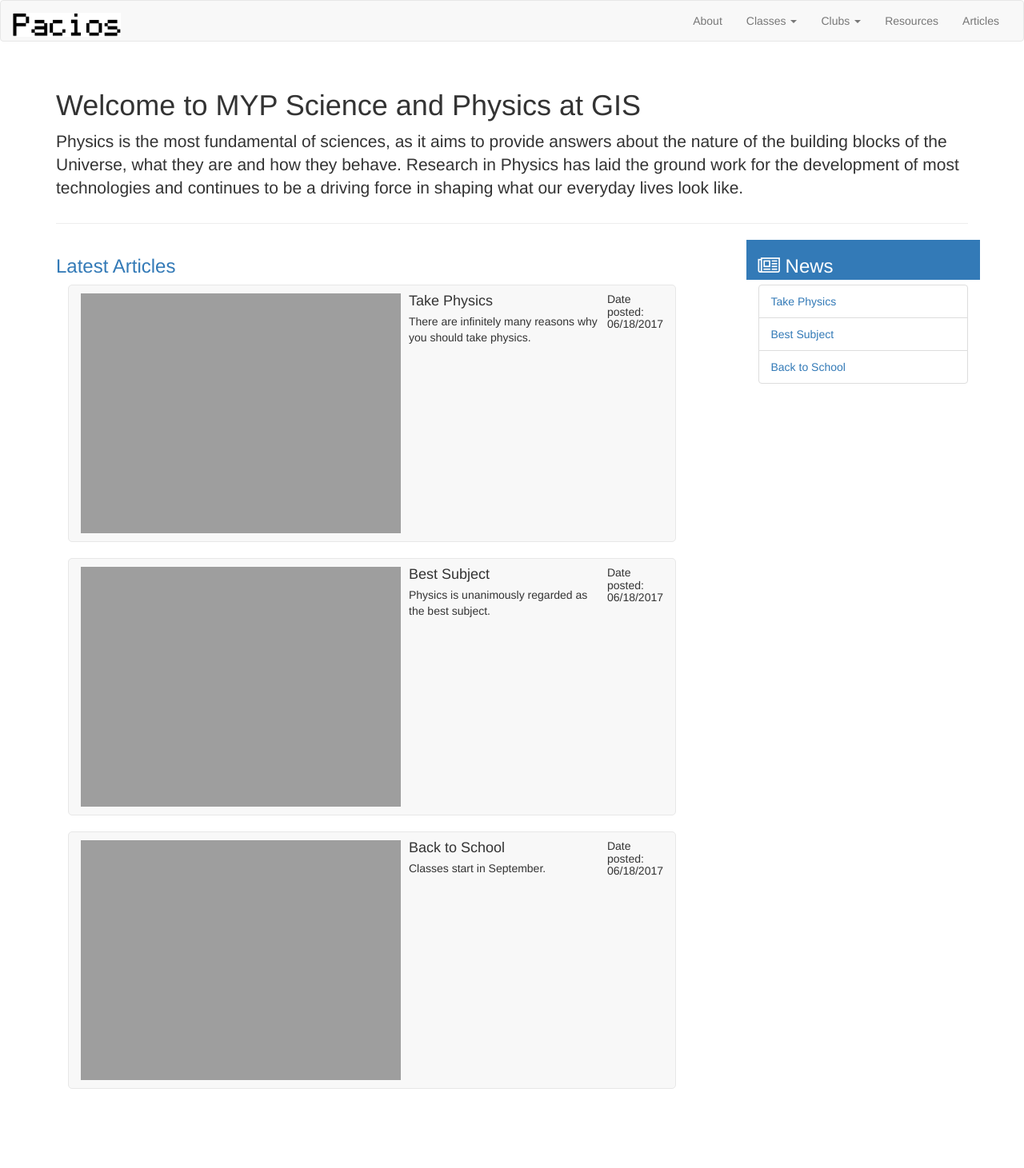
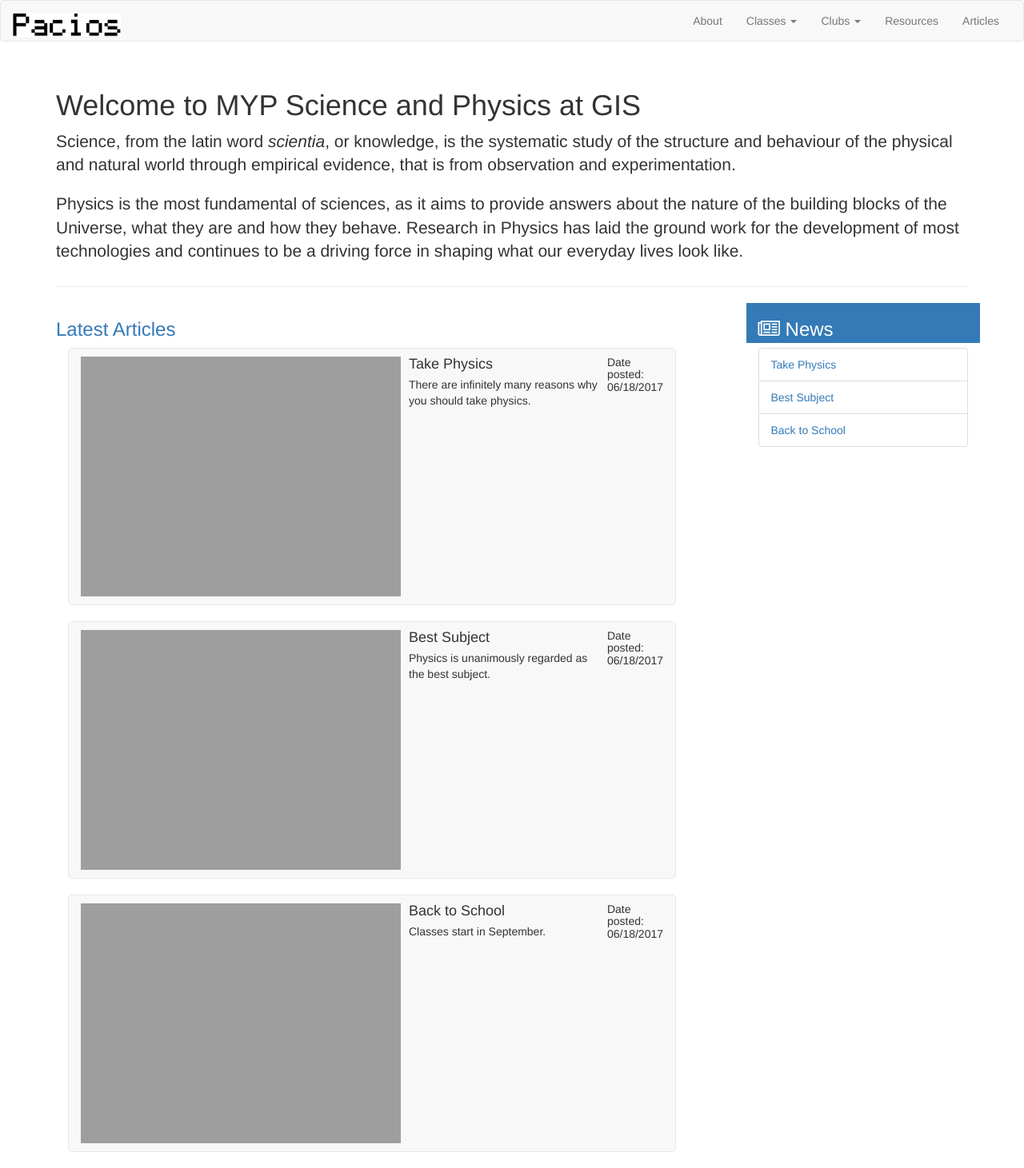
Before and after one commit to RodrigoPacios/mrpacios1, a Jekyll site: the page built from index.html, in a window 1280 px wide. Shown: the whole page at 80% size. Built offline with Jekyll 4.4.1, drawn with Linux system fonts in a browser that asks for light colours; nearby versions of some CDN libraries; before the commit the page ends 1382 px from its top, so only the background shows below that.

Commit message:
more changes to title

```diff
--- a/index.html
+++ b/index.html
@@ -5,6 +5,7 @@ layout: default
 <div class="container">
 	<div class="page-header">
 		<h1>Welcome to MYP Science and Physics at GIS</h1>
+		<p class="lead">Science, from the latin word <i>scientia</i>, or knowledge, is the systematic study of the structure and behaviour of the physical and natural world through empirical evidence, that is from observation and experimentation.</p>
 		<p class="lead">Physics is the most fundamental of sciences, as it aims to provide answers about the nature of the building blocks of the Universe, what they are and how they behave. Research in Physics has laid the ground work for the development of most technologies and continues to be a driving force in shaping what our everyday lives look like. </p>
 	</div>
 
```
